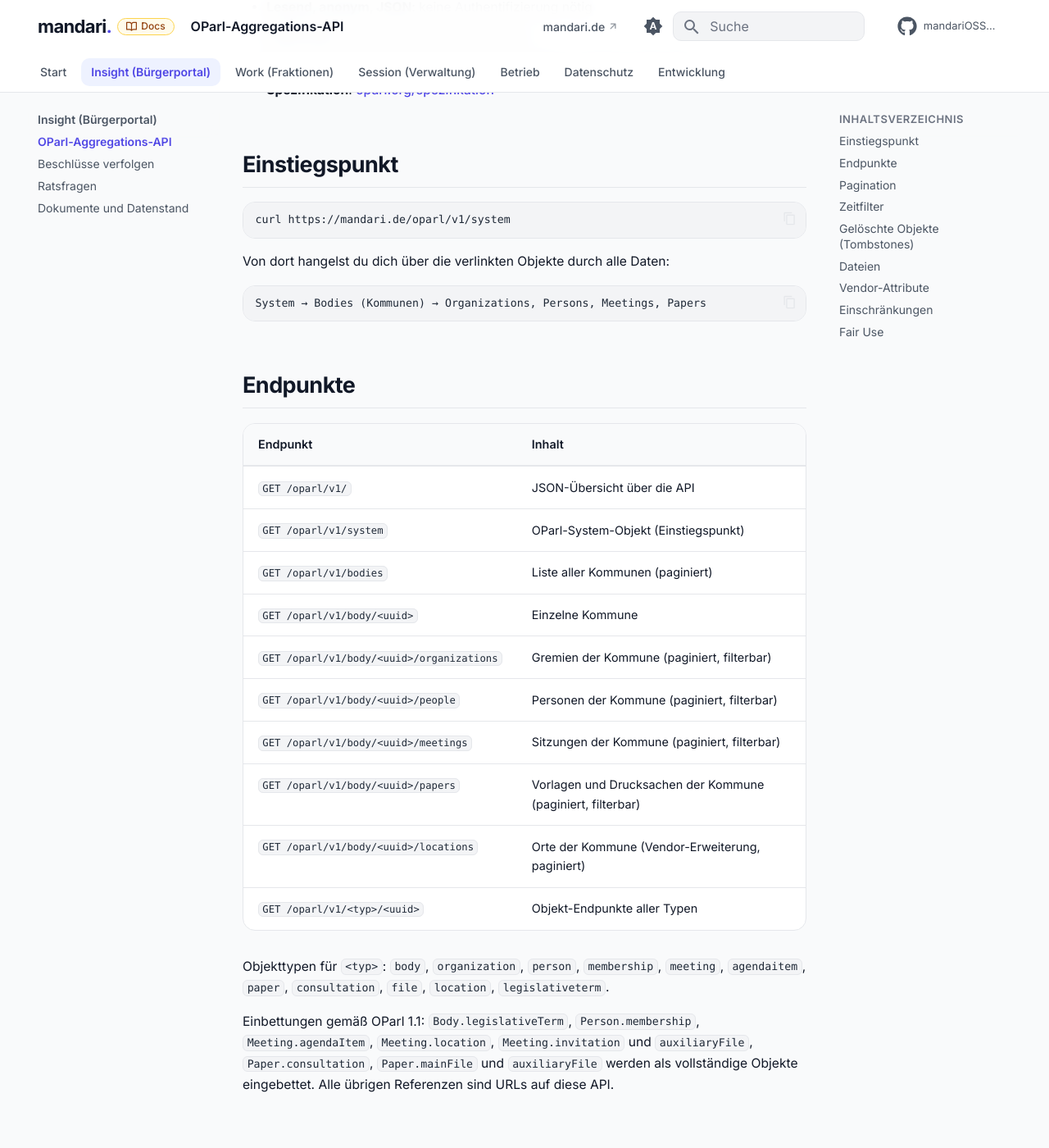
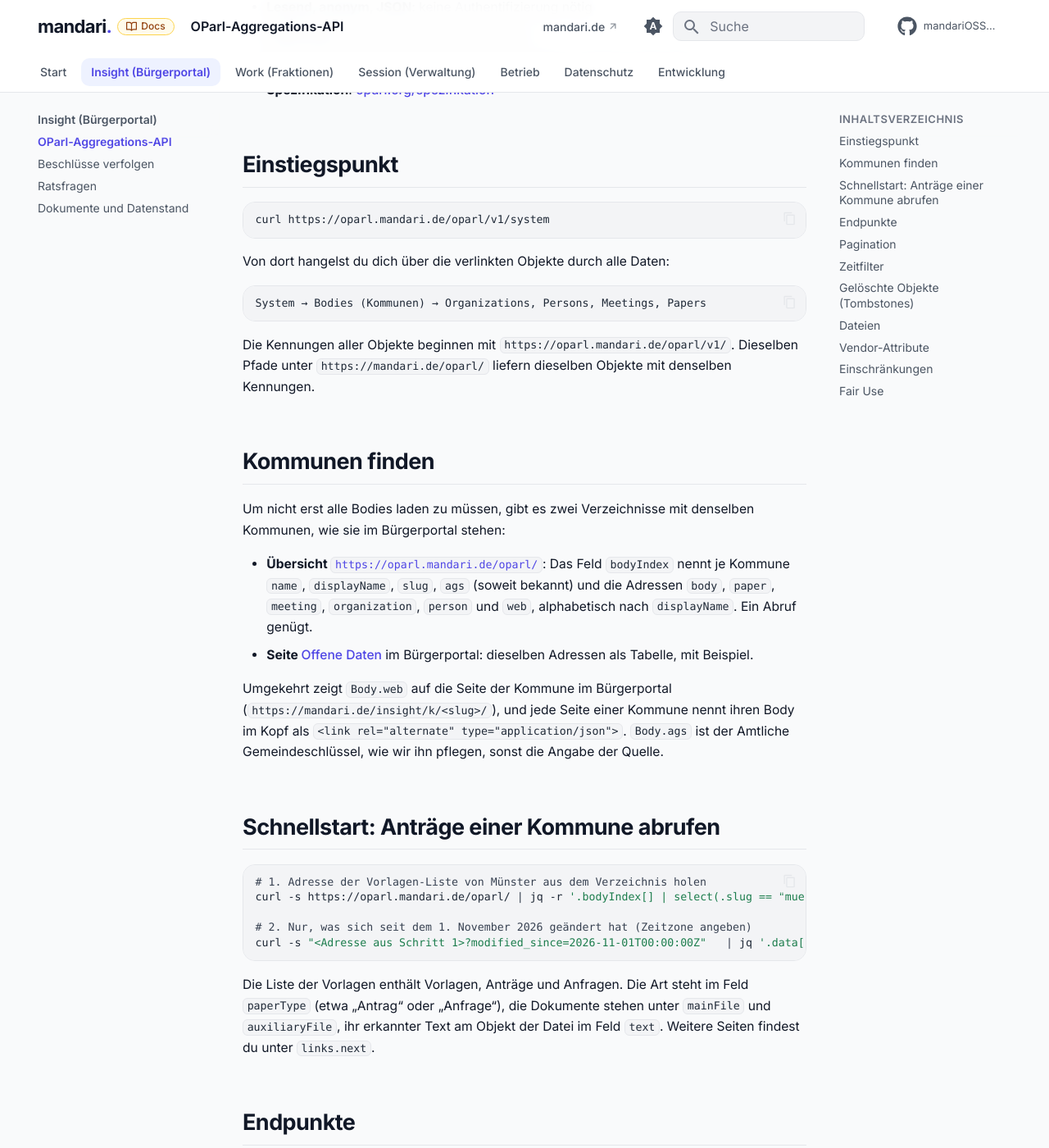
Before and after one commit to mandariOSS/docs, an MkDocs documentation site: the page built from docs/insight/oparl-api.md, in a window 1280 px wide and 1400 px high, scrolled down 351 px. Shown: the whole window at 82% size. Built offline with MkDocs 1.6.1 and Material for MkDocs 9.7.7, drawn with Linux system fonts in a browser that asks for light colours; comment, search, counter and statistics services are not loaded; some of the changed text lies outside the part shown.

Commit message:
OParl-API: Einstieg unter oparl.mandari.de, Kommunen finden, Schnellstart (mandari#1282)
- Einstieg und Beispiele mit der kanonischen Adresse oparl.mandari.de
- neuer Abschnitt „Kommunen finden“: bodyIndex in /oparl/, Seite „Offene
  Daten“ im Bürgerportal, Body.web und Body.ags
- Schnellstart „Anträge einer Kommune abrufen“ mit curl und jq
- llms.txt und Änderungsseite ergänzt

````diff
--- a/docs/insight/oparl-api.md
+++ b/docs/insight/oparl-api.md
@@ -15,7 +15,7 @@
 ## Einstiegspunkt
 
 ```bash
-curl https://mandari.de/oparl/v1/system
+curl https://oparl.mandari.de/oparl/v1/system
 ```
 
 Von dort hangelst du dich über die verlinkten Objekte durch alle Daten:
@@ -24,11 +24,34 @@
 System → Bodies (Kommunen) → Organizations, Persons, Meetings, Papers
 ```
 
+Die Kennungen aller Objekte beginnen mit `https://oparl.mandari.de/oparl/v1/`. Dieselben Pfade unter `https://mandari.de/oparl/` liefern dieselben Objekte mit denselben Kennungen.
+
+## Kommunen finden
+
+Um nicht erst alle Bodies laden zu müssen, gibt es zwei Verzeichnisse mit denselben Kommunen, wie sie im Bürgerportal stehen:
+
+- **Übersicht [`https://oparl.mandari.de/oparl/`](https://oparl.mandari.de/oparl/)**: Das Feld `bodyIndex` nennt je Kommune `name`, `displayName`, `slug`, `ags` (soweit bekannt) und die Adressen `body`, `paper`, `meeting`, `organization`, `person` und `web`, alphabetisch nach `displayName`. Ein Abruf genügt.
+- **Seite [Offene Daten](https://mandari.de/insight/offene-daten/)** im Bürgerportal: dieselben Adressen als Tabelle, mit Beispiel.
+
+Umgekehrt zeigt `Body.web` auf die Seite der Kommune im Bürgerportal (`https://mandari.de/insight/k/<slug>/`), und jede Seite einer Kommune nennt ihren Body im Kopf als `<link rel="alternate" type="application/json">`. `Body.ags` ist der Amtliche Gemeindeschlüssel, wie wir ihn pflegen, sonst die Angabe der Quelle.
+
+## Schnellstart: Anträge einer Kommune abrufen
+
+```bash
+# 1. Adresse der Vorlagen-Liste von Münster aus dem Verzeichnis holen
+curl -s https://oparl.mandari.de/oparl/ | jq -r '.bodyIndex[] | select(.slug == "muenster") | .paper'
+
+# 2. Nur, was sich seit dem 1. November 2026 geändert hat (Zeitzone angeben)
+curl -s "<Adresse aus Schritt 1>?modified_since=2026-11-01T00:00:00Z"   | jq '.data[] | {name, reference, paperType, date, web}'
+```
+
+Die Liste der Vorlagen enthält Vorlagen, Anträge und Anfragen. Die Art steht im Feld `paperType` (etwa „Antrag“ oder „Anfrage“), die Dokumente stehen unter `mainFile` und `auxiliaryFile`, ihr erkannter Text am Objekt der Datei im Feld `text`. Weitere Seiten findest du unter `links.next`.
+
 ## Endpunkte
 
 | Endpunkt | Inhalt |
 |----------|--------|
-| `GET /oparl/v1/` | JSON-Übersicht über die API |
+| `GET /oparl/v1/` | JSON-Übersicht über die API mit dem Verzeichnis der Kommunen (`bodyIndex`) |
 | `GET /oparl/v1/system` | OParl-System-Objekt (Einstiegspunkt) |
 | `GET /oparl/v1/bodies` | Liste aller Kommunen (paginiert) |
 | `GET /oparl/v1/body/<uuid>` | Einzelne Kommune |
@@ -73,10 +96,10 @@
 
 ```bash
 # Alle Sitzungen, die seit dem 1. Juni 2026 (UTC) geändert wurden
-curl "https://mandari.de/oparl/v1/body/<uuid>/meetings?modified_since=2026-06-01T00%3A00%3A00%2B00%3A00"
+curl "https://oparl.mandari.de/oparl/v1/body/<uuid>/meetings?modified_since=2026-06-01T00%3A00%3A00%2B00%3A00"
 
 # Das Z-Suffix ist ebenfalls gültig
-curl "https://mandari.de/oparl/v1/body/<uuid>/meetings?modified_since=2026-06-01T00:00:00Z"
+curl "https://oparl.mandari.de/oparl/v1/body/<uuid>/meetings?modified_since=2026-06-01T00:00:00Z"
 ```
 
 !!! warning "Zeitstempel brauchen eine Zeitzone"
@@ -92,7 +115,7 @@
 
     ```json
     {
-      "id": "https://mandari.de/oparl/v1/paper/<uuid>",
+      "id": "https://oparl.mandari.de/oparl/v1/paper/<uuid>",
       "type": "https://schema.oparl.org/1.1/Paper",
       "created": "2024-01-01T00:00:00+00:00",
       "modified": "2026-07-01T12:00:00+00:00",
--- a/docs/llms.txt
+++ b/docs/llms.txt
@@ -5,7 +5,8 @@
 Diese Dokumentation beschreibt die drei Bausteine der Plattform: das Bürgerportal Insight unter https://mandari.de/insight/, den Arbeitsbereich Work für Fraktionen und das Ratsinformationssystem Session für kommunale Verwaltungen. Dazu kommen die offenen Schnittstellen nach dem Standard OParl 1.1, der Selbstbetrieb mit Docker oder Kubernetes und der Datenschutz.
 
 - Die Anwendung läuft unter https://mandari.de, die Dokumentation unter https://docs.mandari.de.
-- Einstiegspunkt der OParl-Aggregations-API: https://mandari.de/oparl/v1/system (lesend, anonym, JSON).
+- Einstiegspunkt der OParl-Aggregations-API: https://oparl.mandari.de/oparl/v1/system (lesend, anonym, JSON).
+- Alle Kommunen mit den Adressen ihrer Vorlagen, Sitzungen, Gremien und Personen: https://oparl.mandari.de/oparl/ (Feld bodyIndex) und als Tabelle https://mandari.de/insight/offene-daten/.
 - Inhalte der Dokumentation stehen unter CC BY 4.0, der Quellcode liegt unter https://github.com/mandariOSS.
 
 ## Einstieg
````
Also changed, not shown: docs/aenderungen.md (+1 -0 lines), docs/api/probleme.md (+1 -1 lines).
